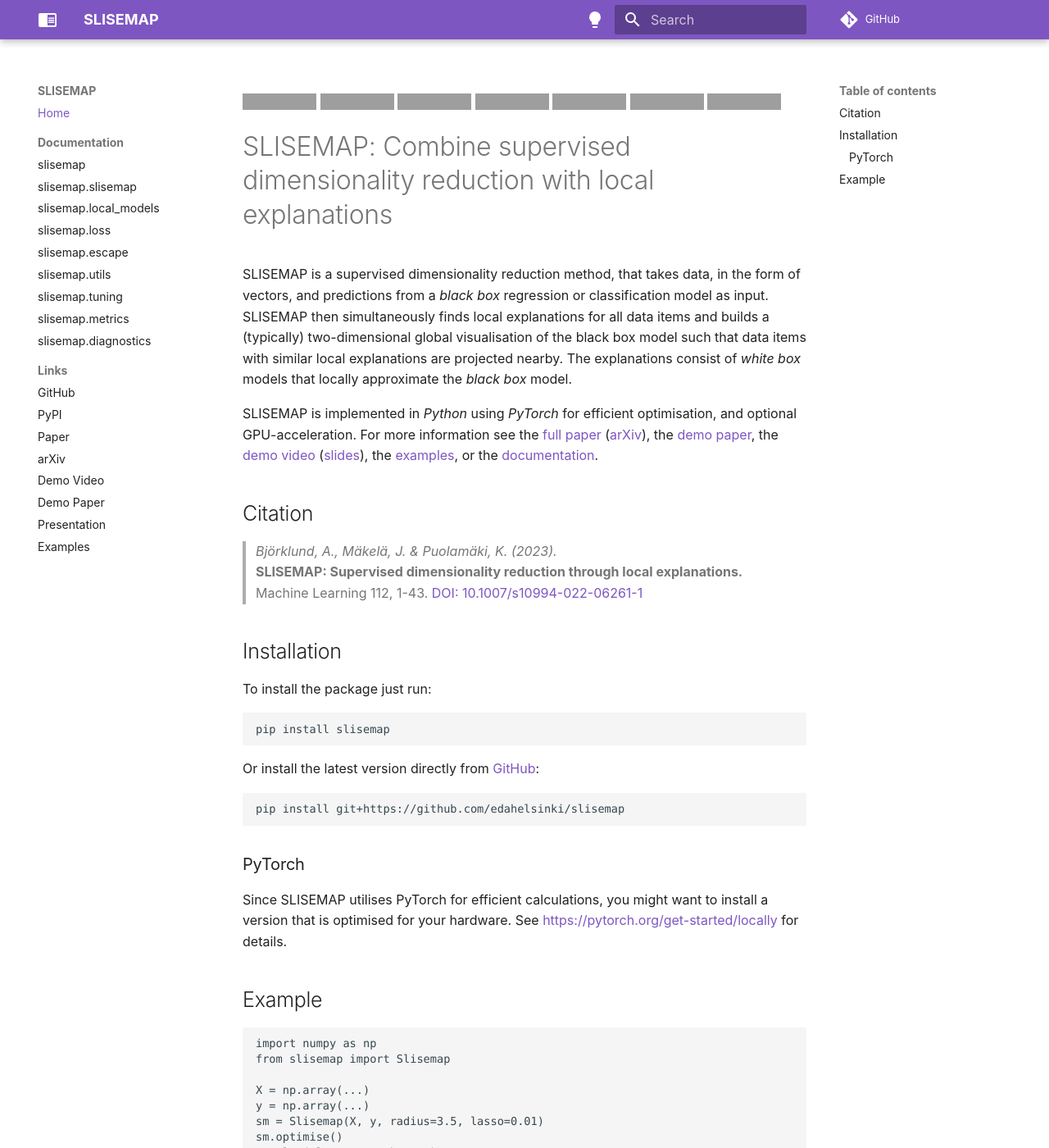
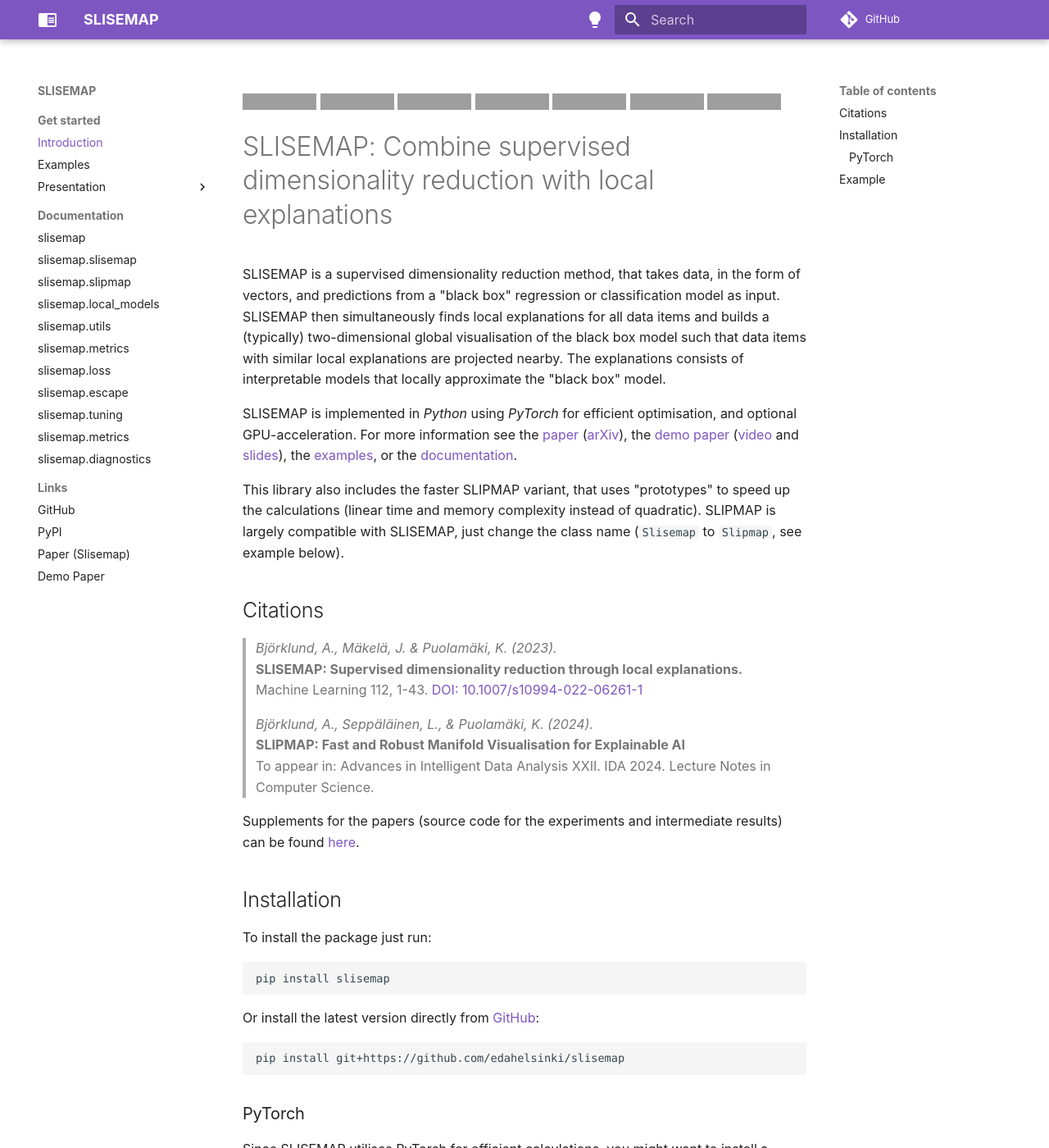
Before and after one commit to edahelsinki/slisemap, an MkDocs documentation site: the page built from docs/index.md, in a window 1280 px wide and 1400 px high. Shown: the whole window at 82% size. Built offline with MkDocs 1.6.1 and Material for MkDocs 9.7.7, drawn with Linux system fonts in a browser that asks for light colours; plug-ins that fetch from the network failed and are left out; comment, search, counter and statistics services are not loaded; some of the changed text lies outside the part shown; grey boxes are pictures that could not be loaded.

Commit message:
update docs

````diff
--- a/README.md
+++ b/README.md
@@ -7,16 +7,28 @@
 [![DOI](https://img.shields.io/badge/DOI-10.1007%2Fs10994--022--06261--1-%23fcb426)](https://doi.org/10.1007/s10994-022-06261-1)
 # SLISEMAP: Combine supervised dimensionality reduction with local explanations
 
-SLISEMAP is a supervised dimensionality reduction method, that takes data, in the form of vectors, and predictions from a *black box* regression or classification model as input. SLISEMAP then simultaneously finds local explanations for all data items and builds a (typically) two-dimensional global visualisation of the black box model such that data items with similar local explanations are projected nearby. The explanations consist of *white box* models that locally approximate the *black box* model.
+SLISEMAP is a supervised dimensionality reduction method, that takes data, in the form of vectors, and predictions from a "black box" regression or classification model as input. SLISEMAP then simultaneously finds local explanations for all data items and builds a (typically) two-dimensional global visualisation of the black box model such that data items with similar local explanations are projected nearby. The explanations consists of interpretable models that locally approximate the "black box" model.
 
-SLISEMAP is implemented in *Python* using *PyTorch* for efficient optimisation, and optional GPU-acceleration. For more information see the [full paper](https://doi.org/10.1007/s10994-022-06261-1) ([arXiv](https://arxiv.org/abs/2201.04455)), the [demo paper](https://github.com/edahelsinki/slisemap/blob/main/examples/demo_paper.pdf), the [demo video](https://youtu.be/zvcFYItwRlQ) ([slides](https://github.com/edahelsinki/slisemap/blob/main/examples/demo_presentation.pdf)), the [examples](https://github.com/edahelsinki/slisemap/tree/main/examples), or the [documentation](https://edahelsinki.github.io/slisemap/slisemap).
+SLISEMAP is implemented in *Python* using *PyTorch* for efficient optimisation, and optional GPU-acceleration. For more information see the [paper](https://doi.org/10.1007/s10994-022-06261-1) ([arXiv](https://arxiv.org/abs/2201.04455)), the [demo paper](hhttps://doi.org/10.1007/978-3-031-26422-1_41) ([video](https://youtu.be/zvcFYItwRlQ) and [slides](https://github.com/edahelsinki/slisemap/blob/main/examples/demo_presentation.pdf)), the [examples](https://github.com/edahelsinki/slisemap/tree/main/examples), or the [documentation](https://edahelsinki.github.io/slisemap/slisemap).
 
 
-## Citation
+This library also includes the faster SLIPMAP variant, that uses "prototypes" to speed up
+the calculations (linear time and memory complexity instead of quadratic).
+SLIPMAP is largely compatible with SLISEMAP, just change the class name (`Slisemap` to `Slipmap`, see example below).
+
+
+## Citations
 
 > *Björklund, A., Mäkelä, J. & Puolamäki, K. (2023).*
 > **SLISEMAP: Supervised dimensionality reduction through local explanations.**
 > Machine Learning 112, 1-43. [DOI: 10.1007/s10994-022-06261-1](https://doi.org/10.1007/s10994-022-06261-1)
+
+
+> *Björklund, A., Seppäläinen, L., & Puolamäki, K. (2024).*
+> **SLIPMAP: Fast and Robust Manifold Visualisation for Explainable AI**
+> To appear in: Advances in Intelligent Data Analysis XXII. IDA 2024. Lecture Notes in Computer Science.
+
+Supplements for the papers (source code for the experiments and intermediate results) can be found [here](https://github.com/edahelsinki/slisemap/tree/data).
 
 ## Installation
 
@@ -51,4 +63,10 @@
 ```
 ![Example plot of the results from using SLISEMAP on the *Auto MPG* dataset](docs/autompg.webp)
 
+To use the faster SLIPMAP variant just replace the relevant lines:
+```python
+from slisemap import Slipmap
+sm = Slipmap(X, y, radius=2.0, lasso=0.01)
+```
+
 See the [examples](https://github.com/edahelsinki/slisemap/tree/main/examples) for more detailed examples, and the [documentation](https://edahelsinki.github.io/slisemap/slisemap.html) for more detailed instructions.
--- a/mkdocs.yml
+++ b/mkdocs.yml
@@ -27,33 +27,37 @@
   features:
     - navigation.tracking
     - navigation.sections
-    - navigation.indexes
+    # - navigation.indexes
 
 nav:
-  - Home: "index.md"
+  - Get started:
+      - Introduction: index.md
+      - Examples: https://github.com/edahelsinki/slisemap/tree/main/examples
+      - Presentation:
+          - Video: https://youtu.be/zvcFYItwRlQ
+          - Slides: https://github.com/edahelsinki/slisemap/blob/main/examples/demo_presentation.pdf
   - Documentation:
       - slisemap: slisemap.md
       - slisemap.slisemap: slisemap.slisemap.md
+      - slisemap.slipmap: slisemap.slipmap.md
       - slisemap.local_models: slisemap.local_models.md
+      - slisemap.utils: slisemap.utils.md
+      - slisemap.metrics: slisemap.plot.md
       - slisemap.loss: slisemap.loss.md
       - slisemap.escape: slisemap.escape.md
-      - slisemap.utils: slisemap.utils.md
       - slisemap.tuning: slisemap.tuning.md
       - slisemap.metrics: slisemap.metrics.md
       - slisemap.diagnostics: slisemap.diagnostics.md
   - Links:
       - GitHub: https://github.com/edahelsinki/slisemap
       - PyPI: https://pypi.org/project/slisemap/
-      - Paper: https://doi.org/10.1007/s10994-022-06261-1
-      - arXiv: https://arxiv.org/abs/2201.04455
-      - Demo Video: https://youtu.be/zvcFYItwRlQ
-      - Demo Paper: https://github.com/edahelsinki/slisemap/blob/main/examples/demo_paper.pdf
-      - Presentation: https://github.com/edahelsinki/slisemap/blob/main/examples/demo_presentation.pdf
-      - Examples: https://github.com/edahelsinki/slisemap/tree/main/examples
+      - Paper (Slisemap): https://doi.org/10.1007/s10994-022-06261-1
+      - Demo Paper: https://doi.org/10.1007/978-3-031-26422-1_41
 
 plugins:
   # - offline
   - search
+  - privacy
   - mkdocstrings:
       handlers:
         python:
--- a/slisemap/__init__.py
+++ b/slisemap/__init__.py
@@ -17,7 +17,7 @@
 This module also includes the faster SLIPMAP variant, that uses "prototypes" to speed up
 the calculations (linear time and memory complexity instead of quadratic).
 SLIPMAP is largely compatible with SLISEMAP, just change the class name (`Slisemap` to `Slipmap`).
-For more information, see the sources above and the [paper][TODO].
+For more information, see the sources above and the [paper](TODO).
 
 Documentation
 -------------
````
Also changed, not shown: CITATIONS.bib (+1 -15 lines), docs/slisemap.plot.md (added, +1 -0 lines), docs/slisemap.slipmap.md (added, +1 -0 lines), 4 other files.
